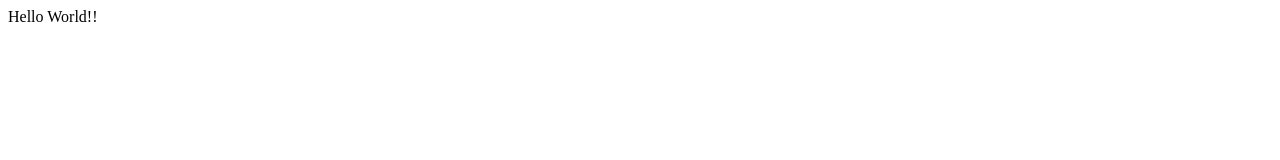
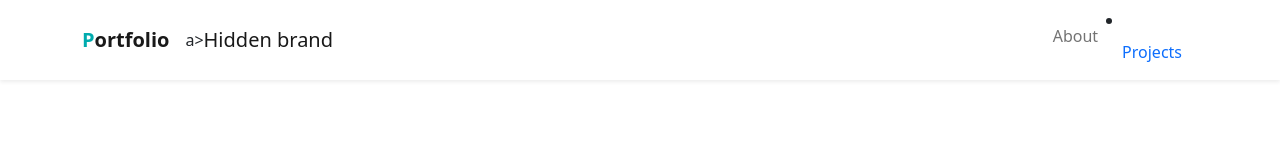
Before and after one commit to AracelyHeath/Portfolio, a plain HTML site: page index.html in a window 1280 px wide. Drawn offline with nearby package versions, Linux system fonts and the light colour scheme.

Commit message:
added navbar, style css, and images

```diff
--- a/index.html
+++ b/index.html
@@ -1 +1,39 @@
-Hello World!!
+<!doctype html>
+<html lang="en">
+
+<head>
+    <link rel="stylesheet" href="style.css">
+    <meta charset="utf-8">
+    <meta name="viewport" content="width=device-width, initial-scale=1">
+    <lin rel="icon" type="image/png" href="img/techis-logo.png">
+    <link href="https://cdn.jsdelivr.net/npm/bootstrap@5.1.3/dist/css/bootstrap.min.css" rel="stylesheet" integrity="sha384-1BmE4kWBq78iYhFldvKuhfTAU6auU8tT94WrHftjDbrCEXSU1oBoqyl2QvZ6jIW3" crossorigin="anonymous">
+    <title>Portfolio</title>
+</head>
+
+<body>
+    <nav class="navbar navbar-expand-lg navbar-light shadow-sm">
+        <div class="container">
+            <a class="navbar-brand title-icon" href="#"><span class="font-primary">P</span>ortfolio</a>a>
+          <a class="navbar-brand" href="#">Hidden brand</a>
+          <button class="navbar-toggler" type="button" data-bs-toggle="collapse" data-bs-target="#navbarToggler">
+            <span class="navbar-toggler-icon"></span>
+          </button>
+          <div class="collapse navbar-collapse" id="navbarToggler">
+            <ul class="navbar-nav ms-auto mb-2 ">
+              <li class="nav-item">
+                <a class="nav-link font-black"  href="#about">About</a>
+              </li>
+            </ul>
+                </a>
+              <li class="nav-item">
+                <a class="nav-link font-black" href="#projects">Projects</a>
+              </li>
+            </ul>
+          </div>
+        </div>
+      </nav>
+    <script src="https://cdn.jsdelivr.net/npm/bootstrap@5.1.3/dist/js/bootstrap.bundle.min.js" integrity="sha384-ka7Sk0Gln4gmtz2MlQnikT1wXgYsOg+OMhuP+IlRH9sENBO0LRn5q+8nbTov4+1p" crossorigin="anonymous"></script>
+
+</body>
+
+</html>
--- /dev/null
+++ b/style.css
@@ -0,0 +1,18 @@
+/***************
+
+COMMON
+
+***************/
+
+body{
+    font-family: "monospace",sans-serif;
+}
+
+.font-primary{
+    color:#00abae
+}
+
+.title-icon{
+    font-size: 20px;
+    font-weight: bold;
+}
```
